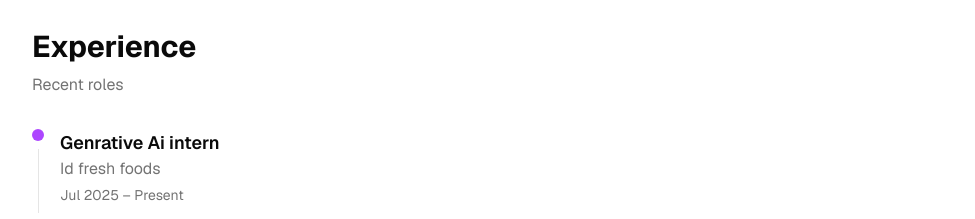
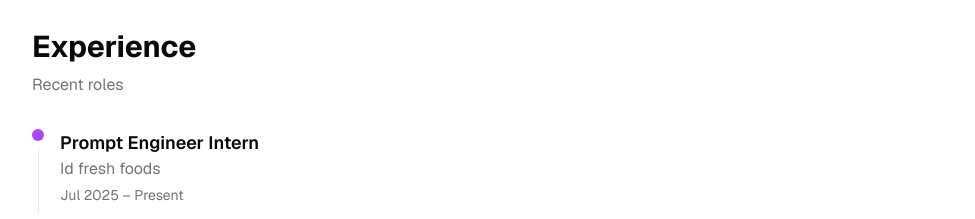
Before and after one commit to nayankumar808/portfoliov2, a Next.js app: page / in a window 1280 px wide. Shown: the part 1260-1479 px from the top of the page, without its empty margins (152-1127 px from the left). Built offline with nearby package versions, Linux system fonts and the light colour scheme.

Commit message:
Update page.tsx

```diff
--- a/app/page.tsx
+++ b/app/page.tsx
@@ -45,7 +45,7 @@ export default function Portfolio() {
 
   const experiences = [
     {
-      title: "Genrative Ai intern",
+      title: "Prompt Engineer Intern",
       company: "Id fresh foods",
       period: "Jul 2025 – Present",
       color: "bg-purple-500",
```
